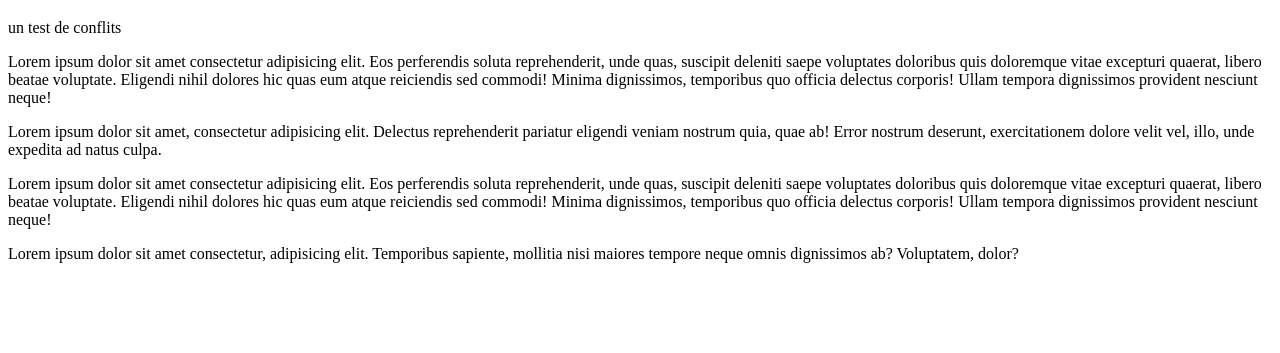
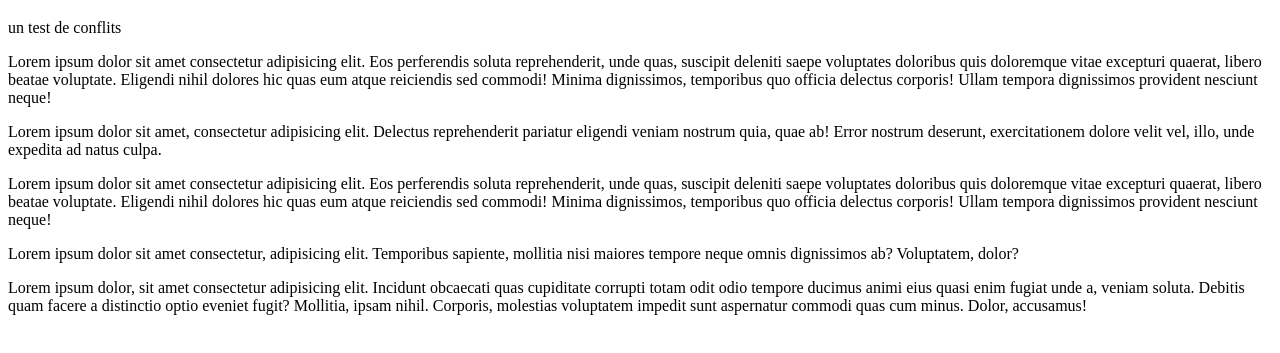
Before and after one commit to jc-mairot-formation/STUD_Github, a plain HTML site: page page1.html in a window 1280 px wide. Shown: the part 61-414 px from the top of the page. Drawn offline with Linux system fonts and the light colour scheme.

Commit message:
creation d'un nouveau conflit

```diff
--- a/page1.html
+++ b/page1.html
@@ -37,5 +37,14 @@
       sapiente, mollitia nisi maiores tempore neque omnis dignissimos ab?
       Voluptatem, dolor?
     </p>
+    <!-- ici le conflit -->
+    <p>
+      Lorem ipsum dolor, sit amet consectetur adipisicing elit. Incidunt
+      obcaecati quas cupiditate corrupti totam odit odio tempore ducimus animi
+      eius quasi enim fugiat unde a, veniam soluta. Debitis quam facere a
+      distinctio optio eveniet fugit? Mollitia, ipsam nihil. Corporis, molestias
+      voluptatem impedit sunt aspernatur commodi quas cum minus. Dolor,
+      accusamus!
+    </p>
   </body>
 </html>
```
